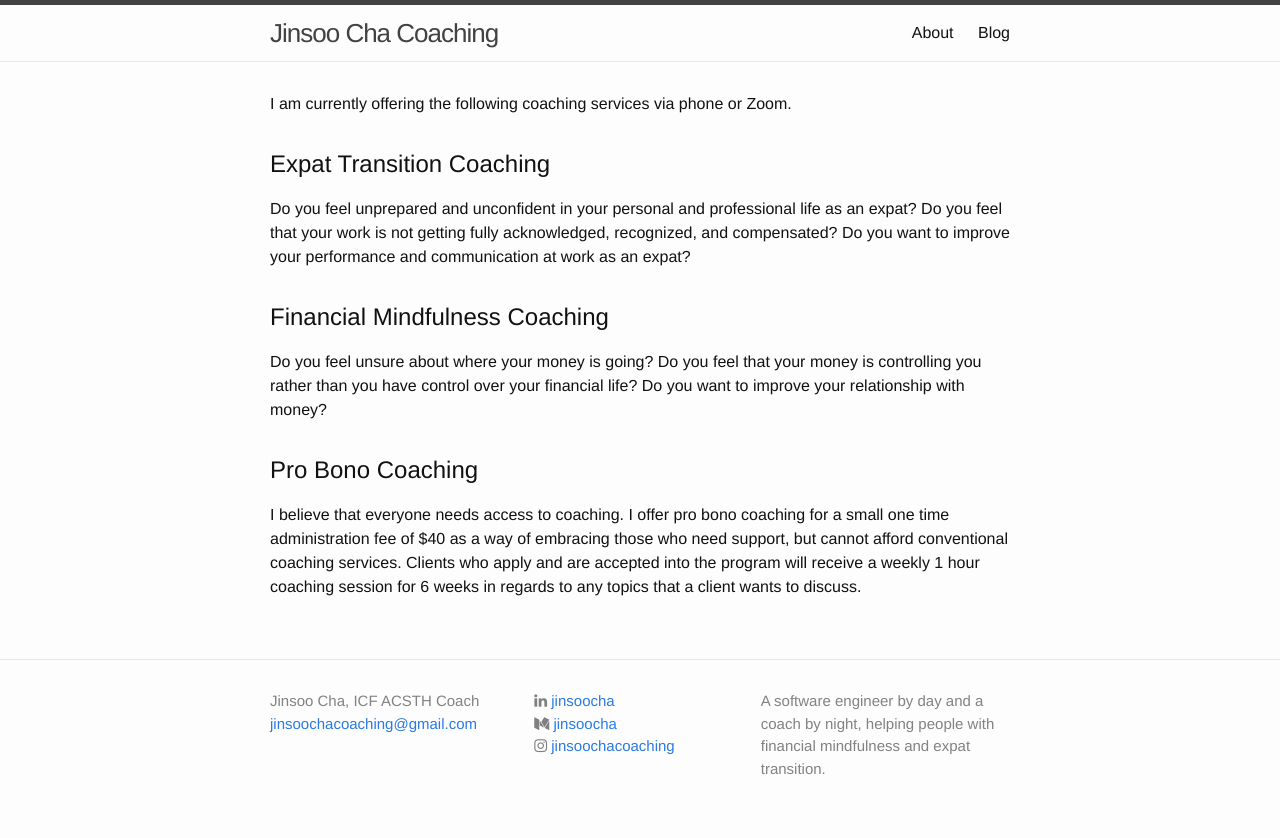
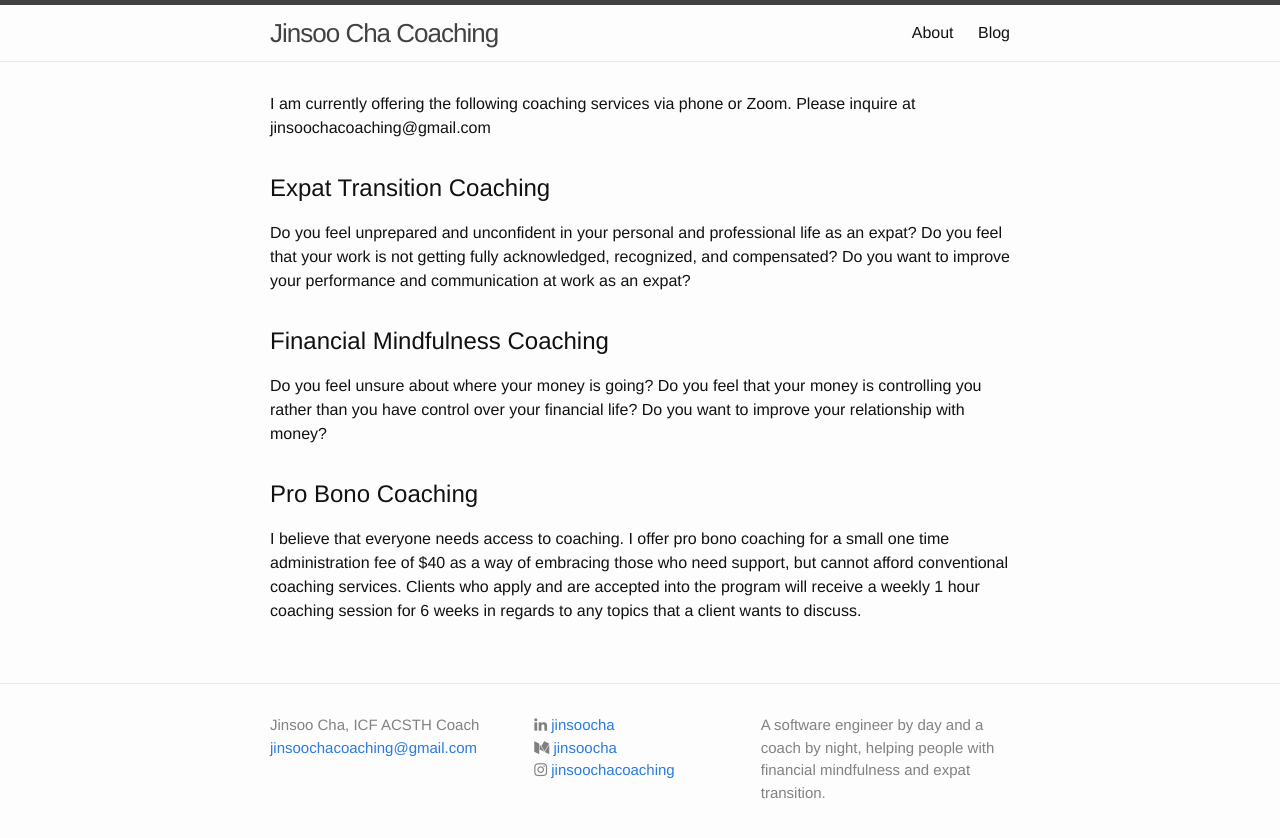
Before and after one commit to jinsoocha/jinsoocha.github.io, a Jekyll site: the page built from index.html, in a window 1280 px wide. Shown: the top 838 px of the page. Built offline with Jekyll 4.4.1, drawn with Linux system fonts in a browser that asks for light colours; nearby versions of some CDN libraries.

Commit message:
Update index.html

```diff
--- a/index.html
+++ b/index.html
@@ -4,7 +4,7 @@ layout: default
 
 <div class="home">
   <div class="intro">
-    <p class="post-content">I am currently offering the following coaching services via phone or Zoom.</p>
+    <p class="post-content">I am currently offering the following coaching services via phone or Zoom. Please inquire at jinsoochacoaching@gmail.com</p>
     <div class="intro-block">
       <h2 class="post-heading">Expat Transition Coaching</h2>
       <p class="post-content">Do you feel unprepared and unconfident in your personal and professional life as an expat? Do you feel that your work is not getting fully acknowledged, recognized, and compensated? Do you want to improve your performance and communication at work as an expat?</p>
```
